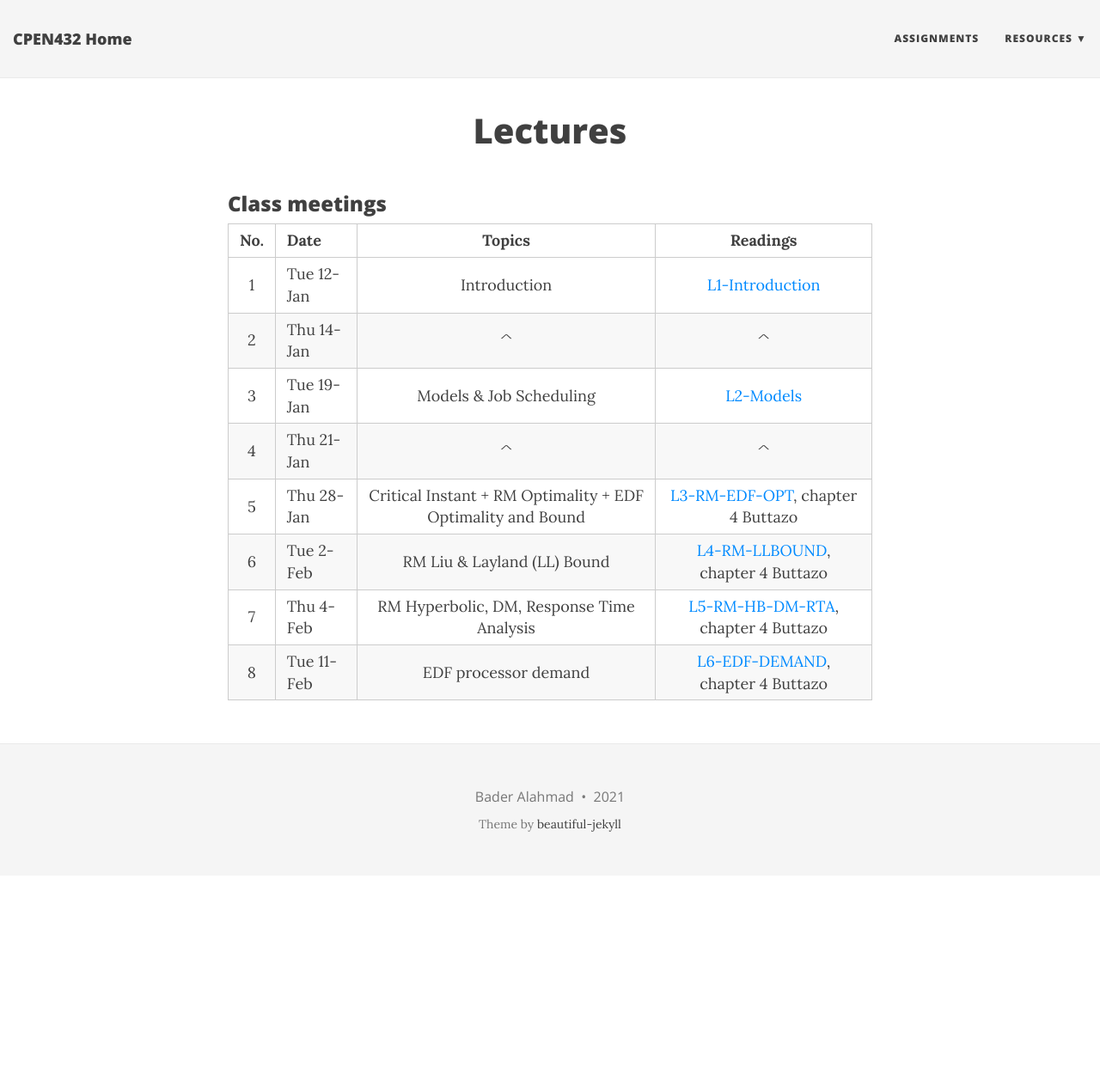
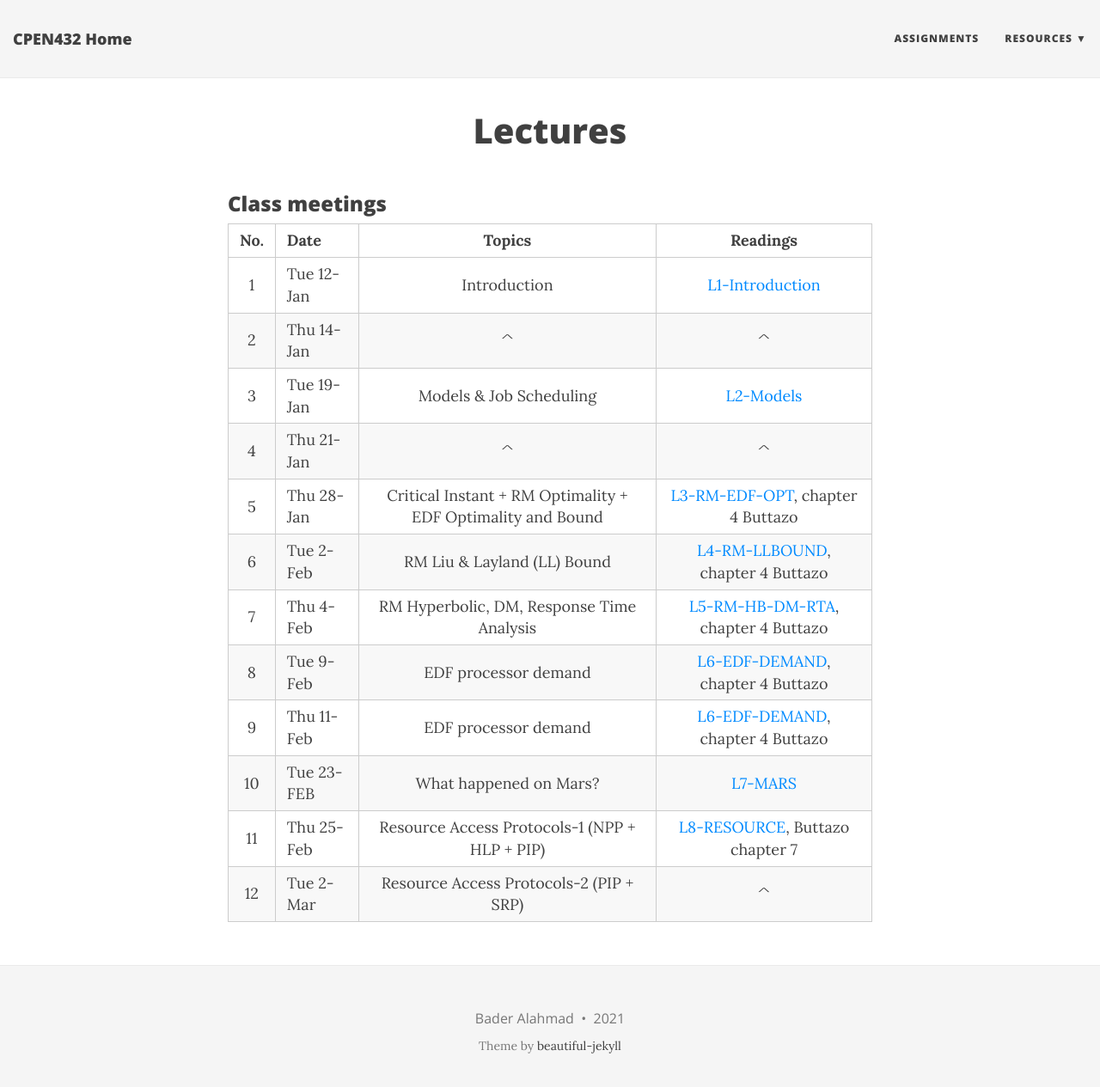
Before and after one commit to CPEN432/cpen432.github.io, a Jekyll site: the page built from lectures.md, in a window 1280 px wide and 1277 px high. Shown: the top 1265 px of the window at 86% size. Built offline with Jekyll 4.4.1, drawn with Linux system fonts in a browser that asks for light colours; nearby versions of some CDN libraries.

Commit message:
add kectures 7 and 8

```diff
--- a/lectures.md
+++ b/lectures.md
@@ -14,11 +14,13 @@ title: Lectures
 |  5  |  Thu 28-Jan |  Critical Instant + RM Optimality + EDF Optimality and Bound  |  [L3-RM-EDF-OPT](http://cpen432.github.io/resources/bader-slides/3-critical-instant+EDF.pdf), chapter 4 Buttazo |
 |  6  |  Tue 2-Feb |  RM Liu & Layland (LL) Bound   |  [L4-RM-LLBOUND](http://cpen432.github.io/resources/bader-slides/4-RM.pdf), chapter 4 Buttazo    |
 |  7  |  Thu 4-Feb | RM Hyperbolic, DM, Response Time Analysis |  [L5-RM-HB-DM-RTA](http://cpen432.github.io/resources/bader-slides/5-RM-hyperbolic+DM+response.pdf), chapter 4 Buttazo    |
-|  8  |  Tue 11-Feb |  EDF processor demand   |  [L6-EDF-DEMAND](http://cpen432.github.io/resources/bader-slides/6-EDF-exact.pdf), chapter 4 Buttazo    |
+|  8  |  Tue 9-Feb |  EDF processor demand   |  [L6-EDF-DEMAND](http://cpen432.github.io/resources/bader-slides/6-EDF-exact.pdf), chapter 4 Buttazo    |
+|  9  |  Thu 11-Feb |  EDF processor demand   |  [L6-EDF-DEMAND](http://cpen432.github.io/resources/bader-slides/6-EDF-exact.pdf), chapter 4 Buttazo    |
+|  10 |  Tue 23-FEB | What happened on Mars?   |  [L7-MARS](http://cpen432.github.io/resources/bader-slides/7-Mars.pdf)    |
+|  11 |  Thu 25-Feb |  Resource Access Protocols-1 (NPP + HLP + PIP)  |  [L8-RESOURCE](http://cpen432.github.io/resources/bader-slides/8-ResourceSharing.pdf), Buttazo chapter 7   |
+|  12 |  Tue 2-Mar |  Resource Access Protocols-2  (PIP + SRP)   |  ^  |
 
-<!-- |  9 |  Thu 3-OCT | What happened on Mars?   |  [L7-MARS](http://cpen432.github.io/resources/bader-slides/7-Mars.pdf)    | -->
-<!-- |  10 |  Tue 8-OCT |  Resource Access Protocols-1 (NPP + HLP + PIP)  |  [L8-RESOURCE](http://cpen432.github.io/resources/bader-slides/8-ResourceSharing.pdf), Buttazo chapter 7   | -->
-<!-- |  11 |  Thu 10-OCT |  Resource Access Protocols-2  (PIP + SRP)   |  ^  | -->
+
 <!-- |  12 |  Tue 15-OCT |  Task Servers    |  [L9-APERIODIC-SERVERS](http://cpen432.github.io/resources/bader-slides/9-TaskServers.pdf), Buttazo chapters 5 & 6   | -->
 <!-- |  13 |  Thu 17-OCT |  No lecture   |      | -->
 <!-- |  14 |  Tue 22-OCT |  Soft real-time   |   [L10-SOFT](http://cpen432.github.io/resources/bader-slides/10-SoftRealTime.pdf)   | -->
```
Also changed, not shown: 2 other files.
